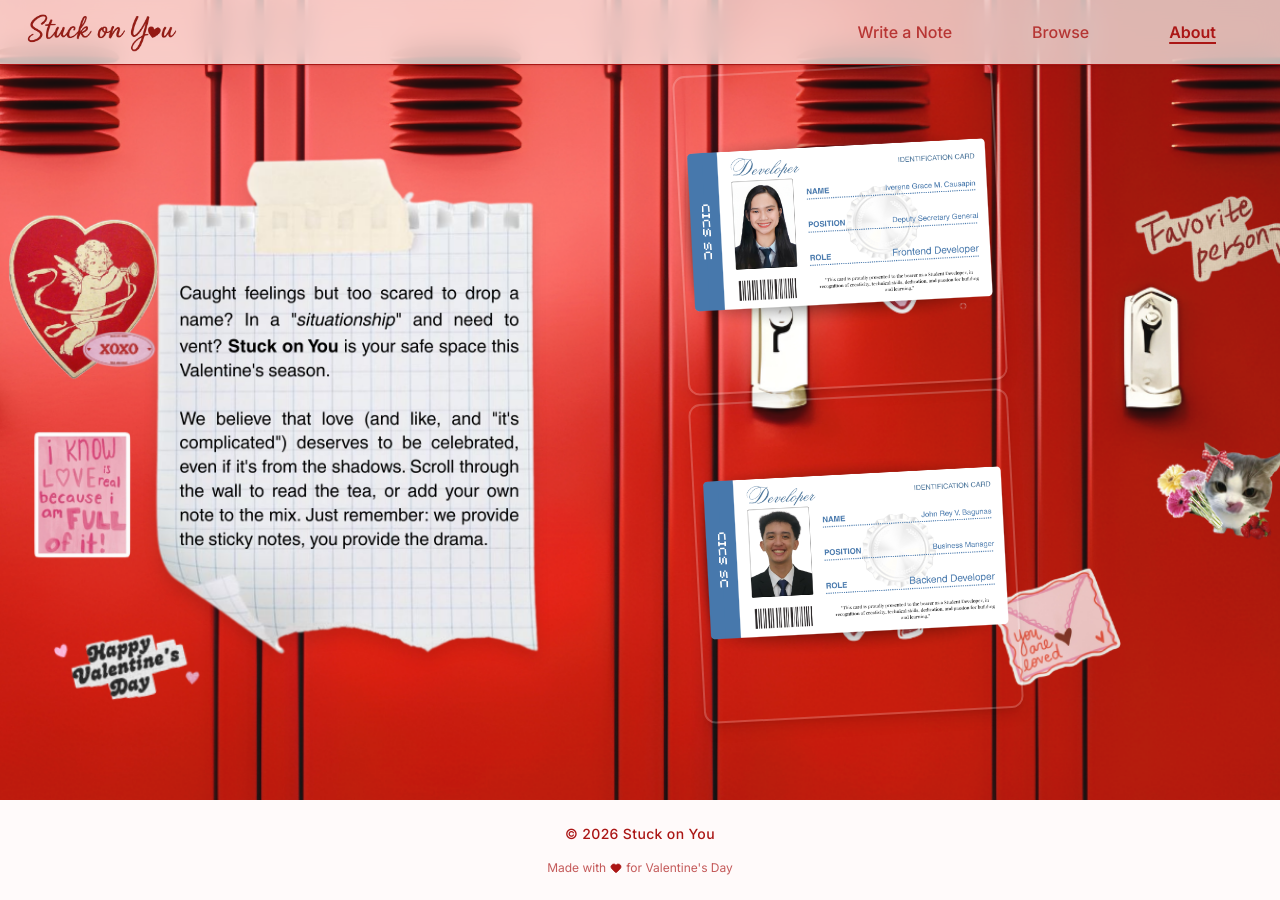
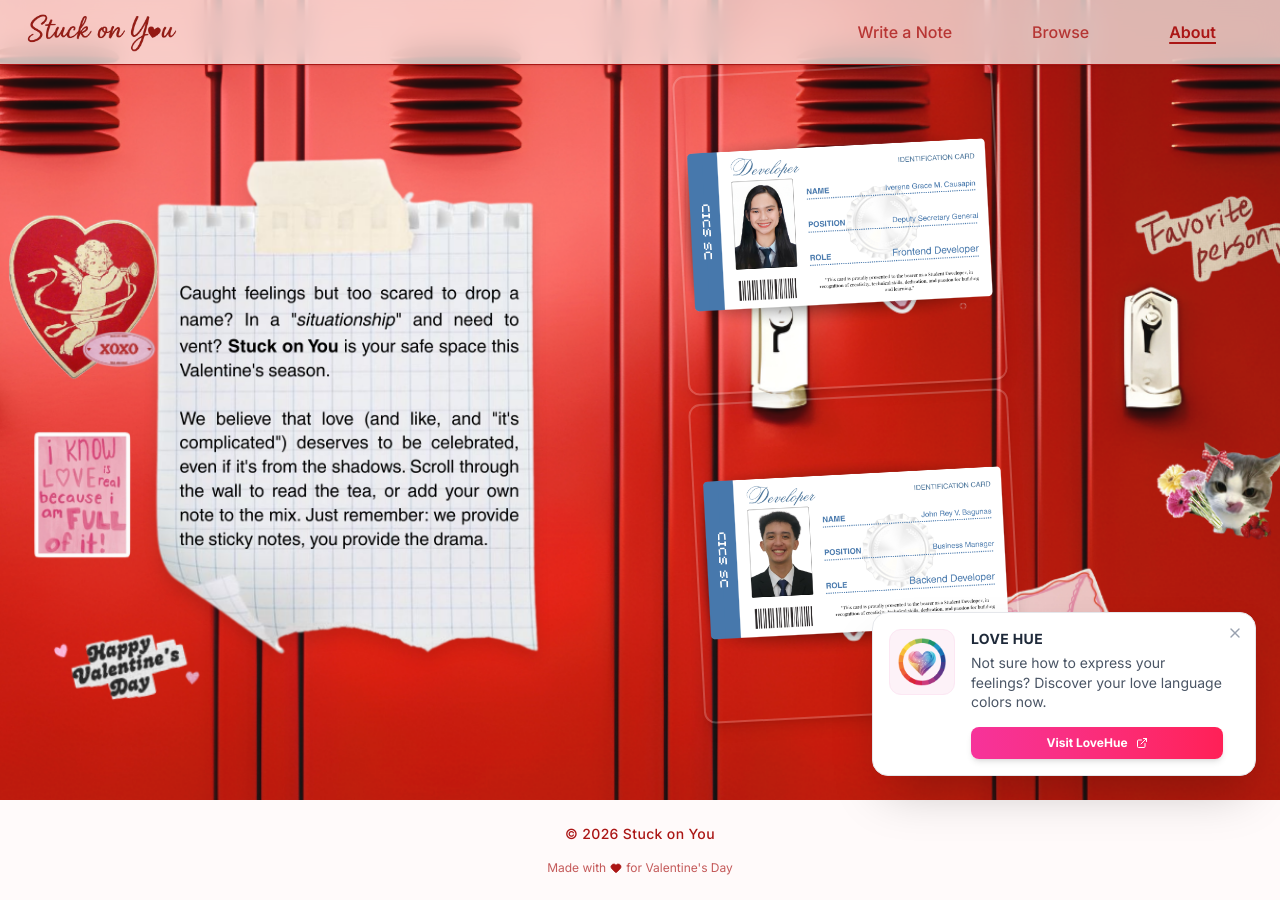
Before and after one commit to iverene/Stuck-on-You, a React (Vite) app in the folder frontend/: page /about in a window 1280 px wide. Built offline with nearby package versions, Linux system fonts and the light colour scheme.

Commit message:
Ad component added

```diff
--- a/frontend/src/App.jsx
+++ b/frontend/src/App.jsx
@@ -3,6 +3,7 @@
 // Components
 import Navbar from './components/Navbar';
 import Footer from './components/Footer';
+import LoveHuePopup from './components/LoveHuePopup';
 
 // Pages
 import Home from './pages/Home';
@@ -28,6 +29,7 @@
         </main>
 
         <Footer />
+        <LoveHuePopup />
 
       </div>
     </Router>
--- /dev/null
+++ b/frontend/src/components/LoveHuePopup.jsx
@@ -0,0 +1,70 @@
+import { useState, useEffect } from 'react';
+import { X, ExternalLink } from 'lucide-react';
+import loveHueLogo from '../assets/love-hue-logo.png';
+
+const LoveHuePopup = () => {
+  const [isVisible, setIsVisible] = useState(false);
+  const [isClosed, setIsClosed] = useState(false);
+
+  useEffect(() => {
+    // Show popup 3.5 seconds after the site loads
+    const timer = setTimeout(() => {
+      setIsVisible(true);
+    }, 3500);
+
+    return () => clearTimeout(timer);
+  }, []);
+
+  if (isClosed) return null;
+
+  return (
+    <div
+      className={`fixed bottom-6 right-6 z-60 max-w-sm w-full bg-white border border-gray-200 rounded-2xl shadow-2xl p-4 transition-all duration-700 ease-out transform ${
+        isVisible ? 'translate-y-0 opacity-100' : 'translate-y-20 opacity-0 pointer-events-none'
+      }`}
+    >
+      {/* Close Button */}
+      <button
+        onClick={() => setIsClosed(true)}
+        className="absolute top-2 right-2 text-gray-400 hover:text-gray-600 bg-transparent hover:bg-gray-100 p-1 rounded-full transition-colors"
+      >
+        <X size={16} />
+      </button>
+
+      <div className="flex items-start gap-4">
+        {/* Logo Section */}
+        <div className="shrink-0 bg-pink-50 rounded-xl p-2 border border-pink-100">
+          <img
+            src={loveHueLogo}
+            alt="LoveHue Logo"
+            className="w-12 h-12 object-contain"
+          />
+        </div>
+
+        {/* Content Section */}
+        <div className="flex flex-col gap-1 pr-4">
+          <h3 className="font-sans font-bold text-gray-800 text-sm uppercase tracking-wide">
+            LOVE HUE
+          </h3>
+
+          <p className="font-sans text-gray-600 text-sm leading-snug mb-3">
+            Not sure how to express your feelings? Discover your love language colors now.
+          </p>
+
+          {/* CTA Button */}
+          <a
+            href="https://love-hue.vercel.app/"
+            target="_blank"
+            rel="noopener noreferrer"
+            className="group inline-flex items-center justify-center gap-2 bg-linear-to-r from-pink-500 to-rose-500 text-white text-xs font-bold py-2 px-4 rounded-lg shadow-md hover:shadow-lg hover:from-pink-600 hover:to-rose-600 transition-all transform hover:-translate-y-0.5"
+          >
+            Visit LoveHue
+            <ExternalLink size={12} className="group-hover:translate-x-0.5 transition-transform" />
+          </a>
+        </div>
+      </div>
+    </div>
+  );
+};
+
+export default LoveHuePopup;
```
Also changed, not shown: frontend/src/assets/love-hue-logo.png (added).
